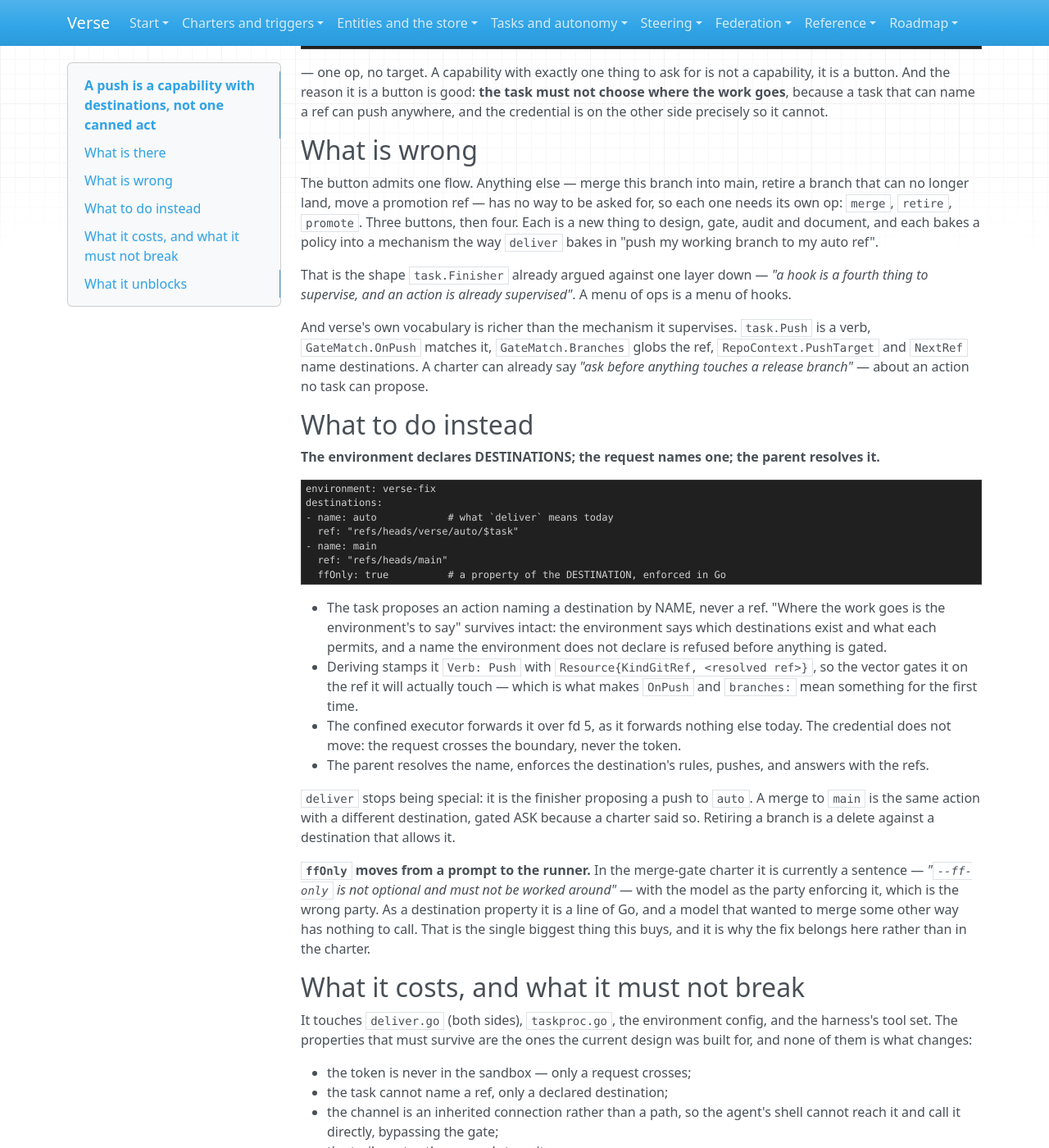
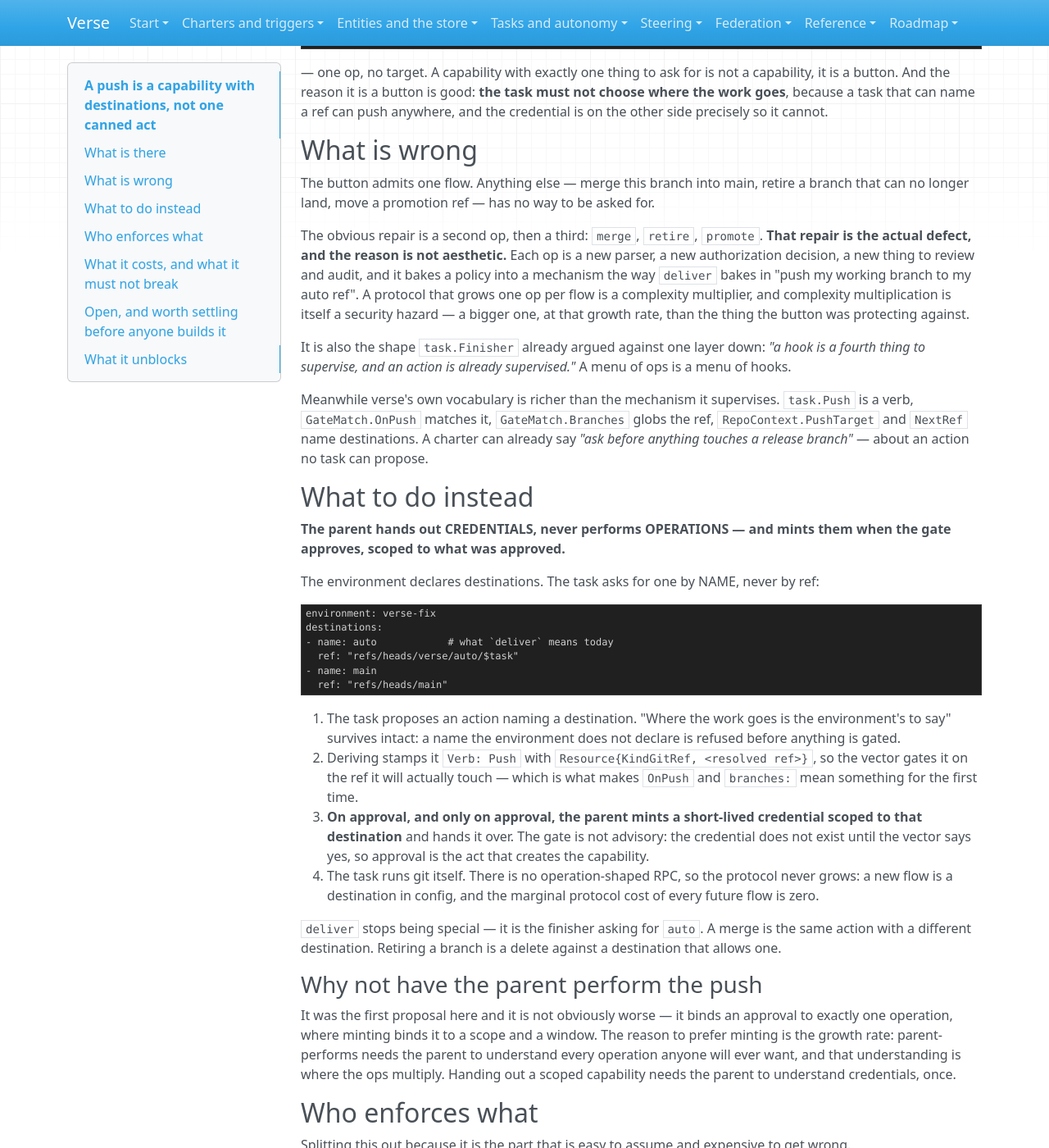
Before and after one commit to signadot/viff, an MkDocs documentation site: the page built from docs/working/push-as-a-capability.md, in a window 1280 px wide and 1400 px high, scrolled down 527 px. Shown: the whole window at 82% size. Built offline with MkDocs 1.6.1, drawn with Linux system fonts in a browser that asks for light colours; some of the changed text lies outside the part shown.

Commit message:
verse-dev: approval mints a scoped credential, and ff-only is the receiver's rule
Rewrites push-as-a-capability.md around two decisions.

The parent hands out CREDENTIALS rather than performing OPERATIONS, minted when the gate approves
and scoped to what was approved. The argument for it is growth rate, not aesthetics: a
parent that performs operations has to understand every operation anyone will ever want, and that
understanding is where the ops multiply — a protocol growing one op per flow is a complexity
multiplier, and complexity multiplication is itself a security hazard, a bigger one at that rate
than the thing the button was protecting against. Handing out a scoped capability needs the parent
to understand credentials, once, and a new flow becomes a destination in config.

The gate stays load-bearing under it, and more so than before: the credential does not exist until
the vector says yes, so approval is the act that creates the capability rather than a step before
somebody else acts.

And `--ff-only` is deliberately NOT lifted into credential scoping. `where` scopes onto a token;
`how` does not scope at all, and contorting a credential to express it would invent a mechanism
git already has. It stays an instruction in the prompt and becomes a rule at the receiving end —
`receive.denyNonFastForwards`, which applies to every actor including humans, which is the right
property for a rule about what a branch's history may look like. The cost is knowingly taken: the
invariant lives outside verse, so the docket cannot show it and a misconfigured remote fails open,
against which an invariant enforced by the receiver beats one enforced by the caller and the
alternative on offer was a sentence in a prompt. Noted alongside: `receive.denyDeletes` would
block the sweep, so a destination that exists to be deleted needs a remote that permits it.

Two exposures are recorded rather than solved, because neither is: a credential in the sandbox is
in a process whose output is published to the read plane, the entity store and a commit body a
charter may deref; and admitting the forge to the egress allowlist admits its whole API for
whatever the token can see, not just the push.

Co-Authored-By: Claude Opus 5 (1M context) <noreply@anthropic.com>

````diff
--- a/docs/working/push-as-a-capability.md
+++ b/docs/working/push-as-a-capability.md
@@ -1,8 +1,8 @@
 # A push is a capability with destinations, not one canned act
 
-Status: proposal, nothing here runs. Found while writing
-[merge-gate.tony](merge-gate.tony), whose rules cannot work as written — and the first fix I
-reached for was wrong in a way worth recording, because it is the same mistake one layer out.
+Status: proposal, nothing here runs. Found while writing [merge-gate.tony](merge-gate.tony),
+whose rules cannot work as written — and the first fix reached for was wrong in a way worth
+recording, because it is the same mistake one layer out.
 
 ## What is there
 
@@ -31,22 +31,29 @@ precisely so it cannot.
 ## What is wrong
 
 The button admits one flow. Anything else — merge this branch into main, retire a branch that can
-no longer land, move a promotion ref — has no way to be asked for, so each one needs its own op:
-`merge`, `retire`, `promote`. Three buttons, then four. Each is a new thing to design, gate,
-audit and document, and each bakes a policy into a mechanism the way `deliver` bakes in "push my
-working branch to my auto ref".
+no longer land, move a promotion ref — has no way to be asked for.
 
-That is the shape `task.Finisher` already argued against one layer down — *"a hook is a fourth
-thing to supervise, and an action is already supervised"*. A menu of ops is a menu of hooks.
+The obvious repair is a second op, then a third: `merge`, `retire`, `promote`. **That repair is
+the actual defect, and the reason is not aesthetic.** Each op is a new parser, a new
+authorization decision, a new thing to review and audit, and it bakes a policy into a mechanism
+the way `deliver` bakes in "push my working branch to my auto ref". A protocol that grows one op
+per flow is a complexity multiplier, and complexity multiplication is itself a security hazard —
+a bigger one, at that growth rate, than the thing the button was protecting against.
 
-And verse's own vocabulary is richer than the mechanism it supervises. `task.Push` is a verb,
-`GateMatch.OnPush` matches it, `GateMatch.Branches` globs the ref, `RepoContext.PushTarget` and
-`NextRef` name destinations. A charter can already say *"ask before anything touches a release
+It is also the shape `task.Finisher` already argued against one layer down: *"a hook is a fourth
+thing to supervise, and an action is already supervised."* A menu of ops is a menu of hooks.
+
+Meanwhile verse's own vocabulary is richer than the mechanism it supervises. `task.Push` is a
+verb, `GateMatch.OnPush` matches it, `GateMatch.Branches` globs the ref, `RepoContext.PushTarget`
+and `NextRef` name destinations. A charter can already say *"ask before anything touches a release
 branch"* — about an action no task can propose.
 
 ## What to do instead
 
-**The environment declares DESTINATIONS; the request names one; the parent resolves it.**
+**The parent hands out CREDENTIALS, never performs OPERATIONS — and mints them when the gate
+approves, scoped to what was approved.**
+
+The environment declares destinations. The task asks for one by NAME, never by ref:
 
 ```tony
 environment: verse-fix
@@ -55,45 +62,87 @@ destinations:
   ref: "refs/heads/verse/auto/$task"
 - name: main
   ref: "refs/heads/main"
-  ffOnly: true          # a property of the DESTINATION, enforced in Go
 ```
 
-- The task proposes an action naming a destination by NAME, never a ref. "Where the work goes is
-  the environment's to say" survives intact: the environment says which destinations exist and
-  what each permits, and a name the environment does not declare is refused before anything is
-  gated.
-- Deriving stamps it `Verb: Push` with `Resource{KindGitRef, <resolved ref>}`, so the vector gates
-  it on the ref it will actually touch — which is what makes `OnPush` and `branches:` mean
-  something for the first time.
-- The confined executor forwards it over fd 5, as it forwards nothing else today. The credential
-  does not move: the request crosses the boundary, never the token.
-- The parent resolves the name, enforces the destination's rules, pushes, and answers with the
-  refs.
+1. The task proposes an action naming a destination. "Where the work goes is the environment's to
+   say" survives intact: a name the environment does not declare is refused before anything is
+   gated.
+2. Deriving stamps it `Verb: Push` with `Resource{KindGitRef, <resolved ref>}`, so the vector
+   gates it on the ref it will actually touch — which is what makes `OnPush` and `branches:` mean
+   something for the first time.
+3. **On approval, and only on approval, the parent mints a short-lived credential scoped to that
+   destination** and hands it over. The gate is not advisory: the credential does not exist until
+   the vector says yes, so approval is the act that creates the capability.
+4. The task runs git itself. There is no operation-shaped RPC, so the protocol never grows: a new
+   flow is a destination in config, and the marginal protocol cost of every future flow is zero.
 
-`deliver` stops being special: it is the finisher proposing a push to `auto`. A merge to `main` is
-the same action with a different destination, gated ASK because a charter said so. Retiring a
-branch is a delete against a destination that allows it.
+`deliver` stops being special — it is the finisher asking for `auto`. A merge is the same action
+with a different destination. Retiring a branch is a delete against a destination that allows one.
 
-**`ffOnly` moves from a prompt to the runner.** In the merge-gate charter it is currently a
-sentence — *"`--ff-only` is not optional and must not be worked around"* — with the model as the
-party enforcing it, which is the wrong party. As a destination property it is a line of Go, and a
-model that wanted to merge some other way has nothing to call. That is the single biggest thing
-this buys, and it is why the fix belongs here rather than in the charter.
+### Why not have the parent perform the push
+
+It was the first proposal here and it is not obviously worse — it binds an approval to exactly one
+operation, where minting binds it to a scope and a window. The reason to prefer minting is the
+growth rate: parent-performs needs the parent to understand every operation anyone will ever want,
+and that understanding is where the ops multiply. Handing out a scoped capability needs the parent
+to understand credentials, once.
+
+## Who enforces what
+
+Splitting this out because it is the part that is easy to assume and expensive to get wrong.
+
+| | enforced by |
+|---|---|
+| **where** — which ref may be touched | the credential's scope, plus the environment's destination list. The task cannot name a ref. |
+| **whether** — may this happen at all | the vector, at the gate. Load-bearing: no approval, no credential. |
+| **how** — fast-forward only | **the receiving end.** `receive.denyNonFastForwards` on the server, or the forge's equivalent ruleset. |
+
+**`--ff-only` is a prompt-level instruction and a server-side rule, and deliberately not lifted
+into credential scoping.** `where` scopes onto a token; `how` does not scope at all, and
+contorting a credential to express it would be inventing a mechanism where git already has one.
+`receive.denyNonFastForwards` applies to every actor including humans, which is the right
+property for a rule about what a branch's history may look like — it is not about who is asking.
+
+The cost is that this invariant lives outside verse, so the docket cannot show it and a
+misconfigured remote fails open. Accepted knowingly: an invariant enforced by the receiver is
+stronger than one enforced by the caller, and the alternative on offer was a sentence in a prompt.
+
+Note the interaction with retiring a branch: `receive.denyDeletes` would block the sweep. A
+destination that exists to be deleted needs a remote that permits deletes on that ref pattern.
 
 ## What it costs, and what it must not break
 
-It touches `deliver.go` (both sides), `taskproc.go`, the environment config, and the harness's
-tool set. The properties that must survive are the ones the current design was built for, and
-none of them is what changes:
+Two exposures are real and are not solved by any of the above:
 
-- the token is never in the sandbox — only a request crosses;
+- **The credential is in the sandbox, and the sandbox publishes.** An agent's output is on the
+  read plane, in the entity store, and in a commit body a charter may deref. A short-lived scoped
+  token limits the blast radius; it does not stop the token appearing somewhere durable. Today
+  that is impossible because the token is not in the address space, and that property is being
+  traded away on purpose.
+- **Egress must widen with it.** The allowlist is per environment and "by construction rather
+  than by configuration the task could change", and `verse-fix` has no reason to reach the forge
+  today — the parent prepares the workspace. Admitting the forge admits its whole API for
+  whatever the token can see, not just the push.
+
+The properties that must survive, and none of them is what changes:
+
 - the task cannot name a ref, only a declared destination;
-- the channel is an inherited connection rather than a path, so the agent's shell cannot reach it
-  and call it directly, bypassing the gate;
+- no approval, no credential;
+- the credential is scoped and short-lived, so possession is not the same as authority;
+- the channel stays an inherited connection rather than a path, so the agent's shell cannot reach
+  it directly and mint without passing the gate;
 - the trailers stay the runner's to write.
+
+## Open, and worth settling before anyone builds it
+
+- What a credential can actually be scoped to on the forge in use: per-repo is ordinary,
+  per-ref-pattern is a repository ruleset rather than a token property, and rulesets apply to
+  everyone.
+- How short a TTL is workable. It bounds the window in which possession exceeds what was
+  approved, which is the whole residual risk of minting over parent-performs.
 
 ## What it unblocks
 
-[merge-gate.tony](merge-gate.tony) and its
-[residual](merge-gate-residual.md), which is where this was found: an agent's branch becomes a
-proposal, a gate decides it, and the stale ones retire — none of which a task can ask for today.
+[merge-gate.tony](merge-gate.tony) and its [residual](merge-gate-residual.md), which is where
+this was found: an agent's branch becomes a proposal, a gate decides it, and the stale ones
+retire — none of which a task can ask for today.
````
Also changed, not shown: docs/working/merge-gate-residual.md (+13 -5 lines), 1 other file.
